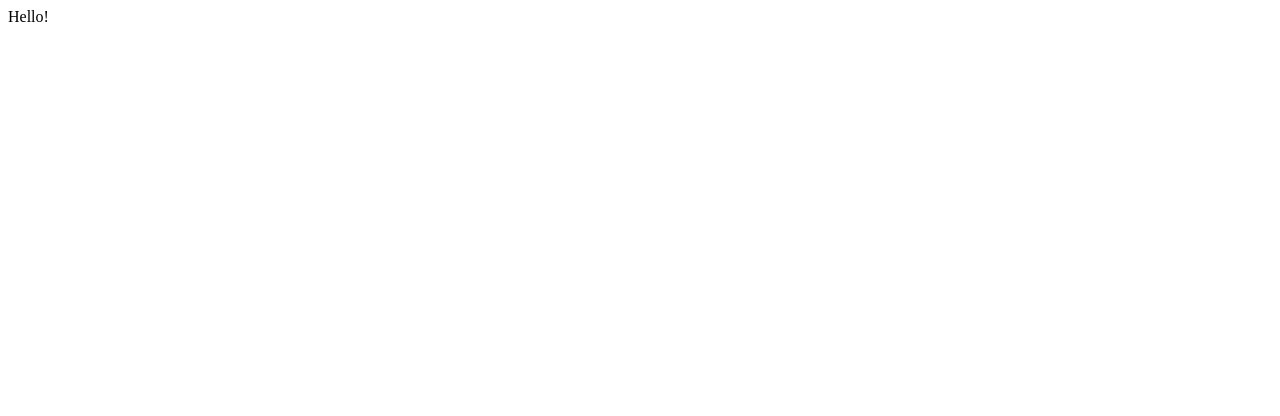
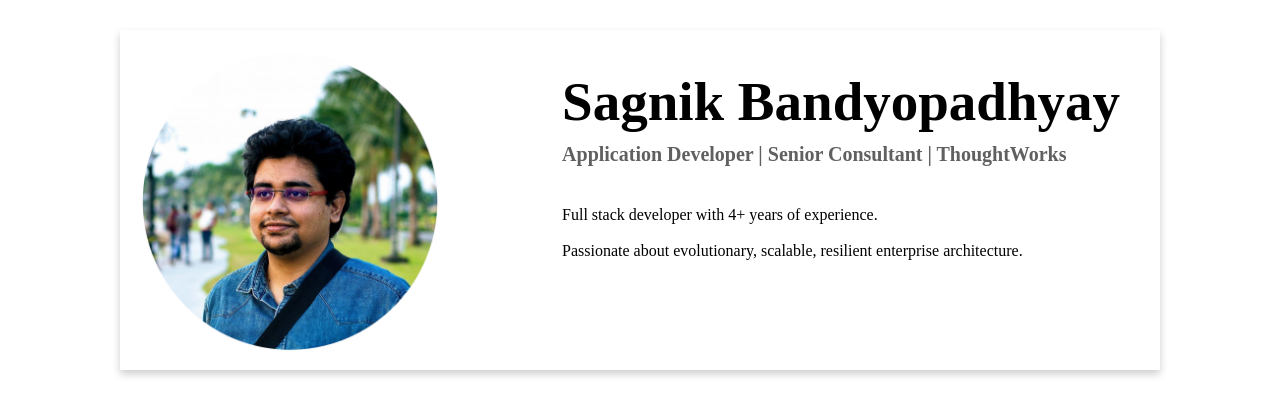
Before and after one commit to sagnikbanerjeesb/sagnikbanerjeesb.github.io, a plain HTML site: page index.html in a window 1280 px wide. Drawn offline with Linux system fonts and the light colour scheme.

Commit message:
Added skeleton

```diff
--- a/index.html
+++ b/index.html
@@ -1,6 +1,21 @@
 <html>
 <title>Sagnik Bandyopadhyay</title>
 
-<body>Hello!</body>
+<head>
+    <link href="styles.css" rel="stylesheet" />
+</head>
+
+<body>
+    <div class="container">
+        <div class="photo-container">
+            <img class="photo" src="assets/photo.png"></img>
+        </div>
+        <div class="title-container">
+            <h1 class="primary-title">Sagnik Bandyopadhyay</h1>
+            <h3 class="designation">Application Developer | Senior Consultant | ThoughtWorks</h3>
+            <div class="intro">Full stack developer with 4+ years of experience.<br><br>Passionate about evolutionary, scalable, resilient enterprise architecture.</div>
+        </div>
+    </div>
+</body>
 
 </html>
--- /dev/null
+++ b/styles.css
@@ -0,0 +1,77 @@
+.container {
+    padding: 20px;
+    margin: auto;
+    margin-top: 30px;
+    box-shadow: 0 4px 8px 0 rgba(0, 0, 0, 0.2);
+    transition: 0.3s;
+}
+
+.container:hover {
+    box-shadow: 0 8px 16px 0 rgba(0, 0, 0, 0.2);
+}
+
+.photo-container {
+    float: left;
+}
+
+@media screen and (min-width: 1000px) {
+    .container {
+        display: flow-root;
+        max-width: 1000px;
+    }
+    .photo-container {
+        max-width: 300px;
+        max-height: 300px;
+    }
+    .photo {
+        max-width: 100%;
+    }
+    .title-container {
+        float: right;
+        padding: 20px;
+        max-width: 600px;
+    }
+}
+
+@media screen and (max-width: 1000px) {
+    .container {
+        display: flex;
+        flex-wrap: wrap;
+        max-width: 90%;
+    }
+    .photo-container {
+        float: none;
+        display: inline-block;
+        width: 100%;
+    }
+    .photo {
+        max-width: 500px;
+        display: block;
+        margin: auto;
+    }
+    .title-container {
+        float: none;
+        display: inline-block;
+        width: 100%;
+    }
+}
+
+.title-container {
+    padding: 20px;
+}
+
+.primary-title {
+    font-size: 55px;
+    margin: 0;
+}
+
+.designation {
+    font-size: 20px;
+    margin: 0;
+    margin-top: 10px;
+    color: #606060;
+}
+
+.intro {
+    margin-top: 40px;
+}
```
Also changed, not shown: assets/photo.png (added).
